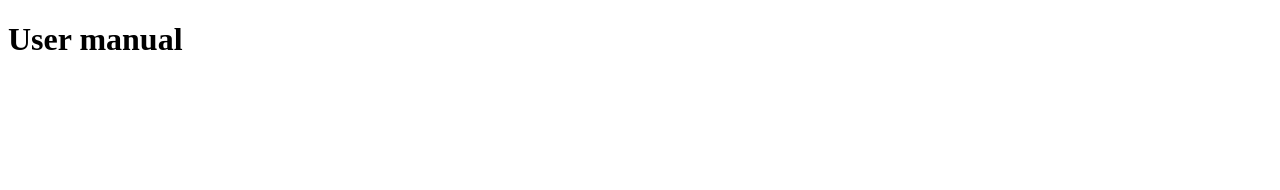
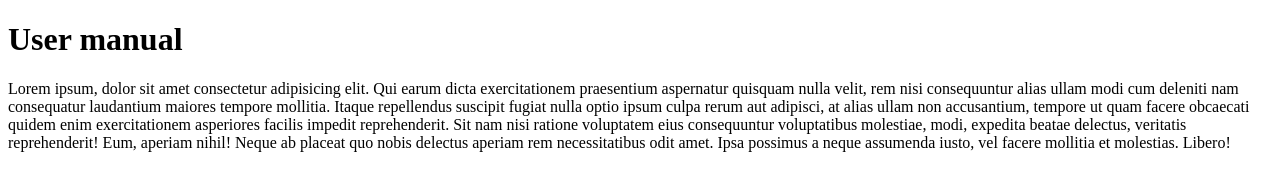
Before and after one commit to premkumarmanokar/001, a plain HTML site: page index.html in a window 1280 px wide. Drawn offline with Linux system fonts and the light colour scheme.

Commit message:
your message for this commit

```diff
--- a/index.html
+++ b/index.html
@@ -8,6 +8,18 @@
   </head>
   <body>
     <h1>User manual</h1>
-
+    <p>
+      Lorem ipsum, dolor sit amet consectetur adipisicing elit. Qui earum dicta
+      exercitationem praesentium aspernatur quisquam nulla velit, rem nisi
+      consequuntur alias ullam modi cum deleniti nam consequatur laudantium
+      maiores tempore mollitia. Itaque repellendus suscipit fugiat nulla optio
+      ipsum culpa rerum aut adipisci, at alias ullam non accusantium, tempore ut
+      quam facere obcaecati quidem enim exercitationem asperiores facilis
+      impedit reprehenderit. Sit nam nisi ratione voluptatem eius consequuntur
+      voluptatibus molestiae, modi, expedita beatae delectus, veritatis
+      reprehenderit! Eum, aperiam nihil! Neque ab placeat quo nobis delectus
+      aperiam rem necessitatibus odit amet. Ipsa possimus a neque assumenda
+      iusto, vel facere mollitia et molestias. Libero!
+    </p>
   </body>
 </html>
```
